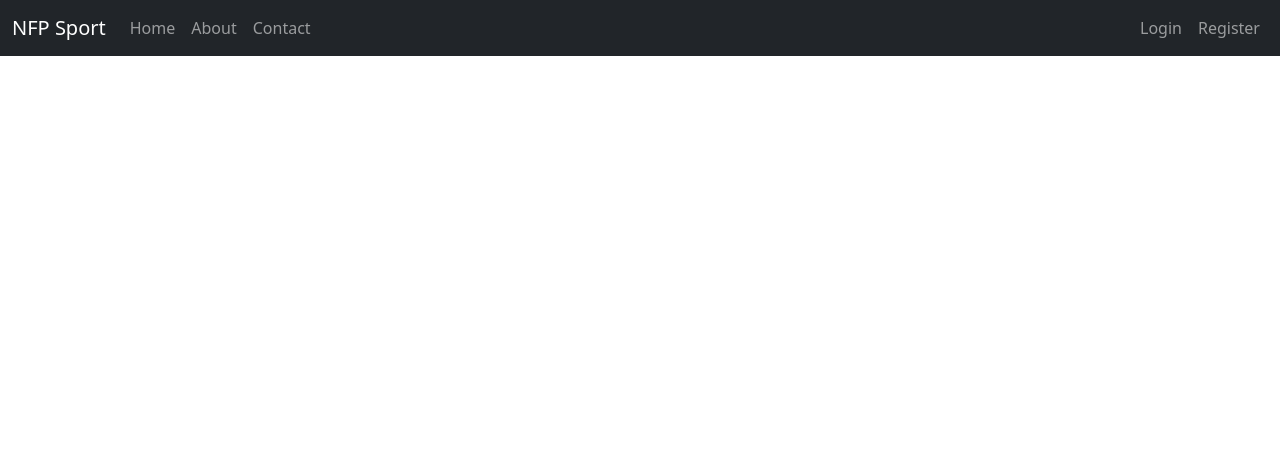
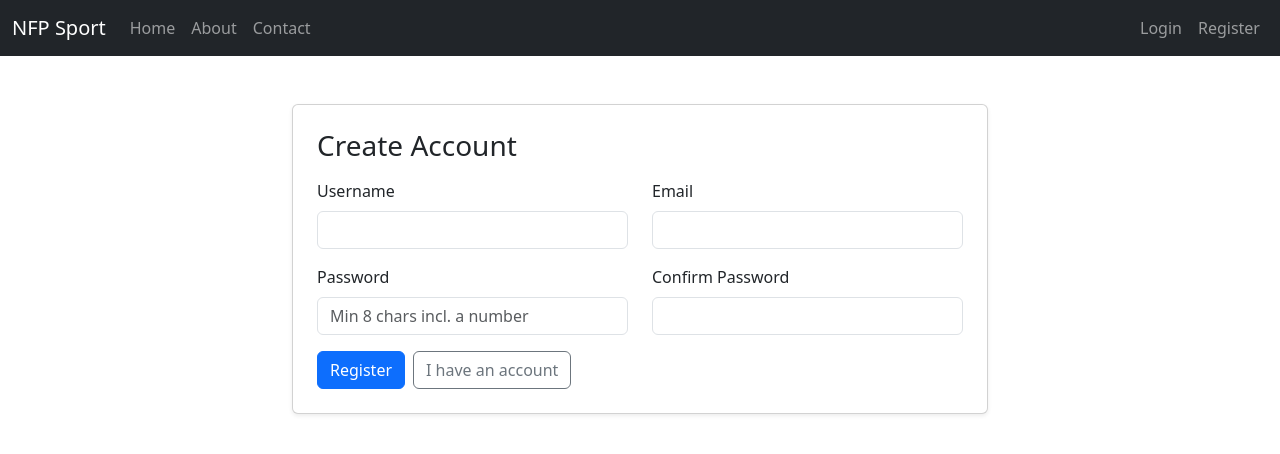
Before and after one commit to Srath0029/NFP_Sport, a Vue app in the folder FIT5032_ASSIGNMENT1/: page /register in a window 1280 px wide. Shown: the top 454 px of the page. Built offline with nearby package versions, Linux system fonts and the light colour scheme; no server answers.

Commit message:
changed RegisterView

```diff
--- a/FIT5032_ASSIGNMENT1/src/views/RegisterView.vue
+++ b/FIT5032_ASSIGNMENT1/src/views/RegisterView.vue
@@ -1,3 +1,87 @@
+<template>
+  <div class="container mt-5" style="max-width: 720px;">
+    <div class="card p-4 shadow-sm">
+      <h3 class="mb-3">Create Account</h3>
+
+      <form @submit.prevent="submit" novalidate>
+        <div class="row">
+          <div class="col-md-6 mb-3">
+            <label class="form-label">Username</label>
+            <input
+              v-model.trim="username"
+              class="form-control"
+              :class="{ 'is-invalid': touched.username && !!errors.username }"
+              @input="validate('username')"
+              @blur="touch('username')"
+              required
+              autocomplete="username"
+            />
+            <div class="invalid-feedback" v-if="touched.username && errors.username">{{ errors.username }}</div>
+          </div>
+
+          <div class="col-md-6 mb-3">
+            <label class="form-label">Email</label>
+            <input
+              v-model.trim="email"
+              type="email"
+              class="form-control"
+              :class="{ 'is-invalid': touched.email && !!errors.email }"
+              @input="validate('email')"
+              @blur="touch('email')"
+              required
+              autocomplete="email"
+            />
+            <div class="invalid-feedback" v-if="touched.email && errors.email">{{ errors.email }}</div>
+          </div>
+        </div>
+
+        <div class="row">
+          <div class="col-md-6 mb-3">
+            <label class="form-label">Password</label>
+            <input
+              v-model="password"
+              type="password"
+              class="form-control"
+              :class="{ 'is-invalid': touched.password && !!errors.password }"
+              @input="validate('password'); validate('confirm')"
+              @blur="touch('password')"
+              required
+              autocomplete="new-password"
+              placeholder="Min 8 chars incl. a number"
+            />
+            <div class="invalid-feedback" v-if="touched.password && errors.password">{{ errors.password }}</div>
+          </div>
+
+          <div class="col-md-6 mb-3">
+            <label class="form-label">Confirm Password</label>
+            <input
+              v-model="confirm"
+              type="password"
+              class="form-control"
+              :class="{ 'is-invalid': touched.confirm && !!errors.confirm }"
+              @input="validate('confirm')"
+              @blur="touch('confirm')"
+              required
+              autocomplete="new-password"
+            />
+            <div class="invalid-feedback" v-if="touched.confirm && errors.confirm">{{ errors.confirm }}</div>
+          </div>
+        </div>
+
+        <div class="d-flex gap-2">
+          <button class="btn btn-primary" type="submit" :disabled="loading">
+            {{ loading ? 'Registering…' : 'Register' }}
+          </button>
+          <RouterLink class="btn btn-outline-secondary" to="/login">I have an account</RouterLink>
+        </div>
+
+        <p class="text-success mt-3" v-if="success">{{ success }}</p>
+        <p class="text-danger mt-3" v-if="error">{{ error }}</p>
+      </form>
+    </div>
+  </div>
+</template>
+
 <script setup>
 import { ref } from "vue";
 import { useRouter } from "vue-router";
@@ -10,20 +94,51 @@ const username = ref("");
 const email = ref("");
 const password = ref("");
 const confirm = ref("");
+
+const loading = ref(false);
 const error = ref("");
 const success = ref("");
 
+const errors = ref({ username: "", email: "", password: "", confirm: "" });
+const touched = ref({ username: false, email: false, password: false, confirm: false });
+
+function touch(f) { touched.value[f] = true; }
+function validate(f) {
+  switch (f) {
+    case "username":
+      errors.value.username = !username.value || username.value.length < 3
+        ? "Username must be at least 3 characters." : "";
+      break;
+    case "email":
+      errors.value.email = !email.value || !/^[^\s@]+@[^\s@]+\.[^\s@]+$/.test(email.value)
+        ? "Enter a valid email address." : "";
+      break;
+    case "password":
+      errors.value.password = !password.value || password.value.length < 8 || !/\d/.test(password.value)
+        ? "Password must be 8+ characters and include a number." : "";
+      break;
+    case "confirm":
+      errors.value.confirm = (confirm.value !== password.value)
+        ? "Passwords do not match." : "";
+      break;
+  }
+}
+function validateAll() {
+  Object.keys(touched.value).forEach(k => { touched.value[k] = true; validate(k); });
+  return Object.values(errors.value).every(v => !v);
+}
+
 async function submit() {
   error.value = ""; success.value = "";
-  if (password.value !== confirm.value) { error.value = "Passwords do not match"; return; }
-  if (password.value.length < 8 || !/\d/.test(password.value)) {
-    error.value = "Password must be 8+ characters and include a number."; return;
-  }
+  if (!validateAll()) return;
+  loading.value = true;
   try {
     await register({ email: email.value, password: password.value, username: username.value });
-    router.push({ name: "Profile" }); // << redirect to profile
+    router.push({ name: "Profile" }); // go complete profile
   } catch (e) {
-    error.value = e.message || "Registration failed";
+    error.value = e?.message || "Registration failed.";
+  } finally {
+    loading.value = false;
   }
 }
 </script>
```
